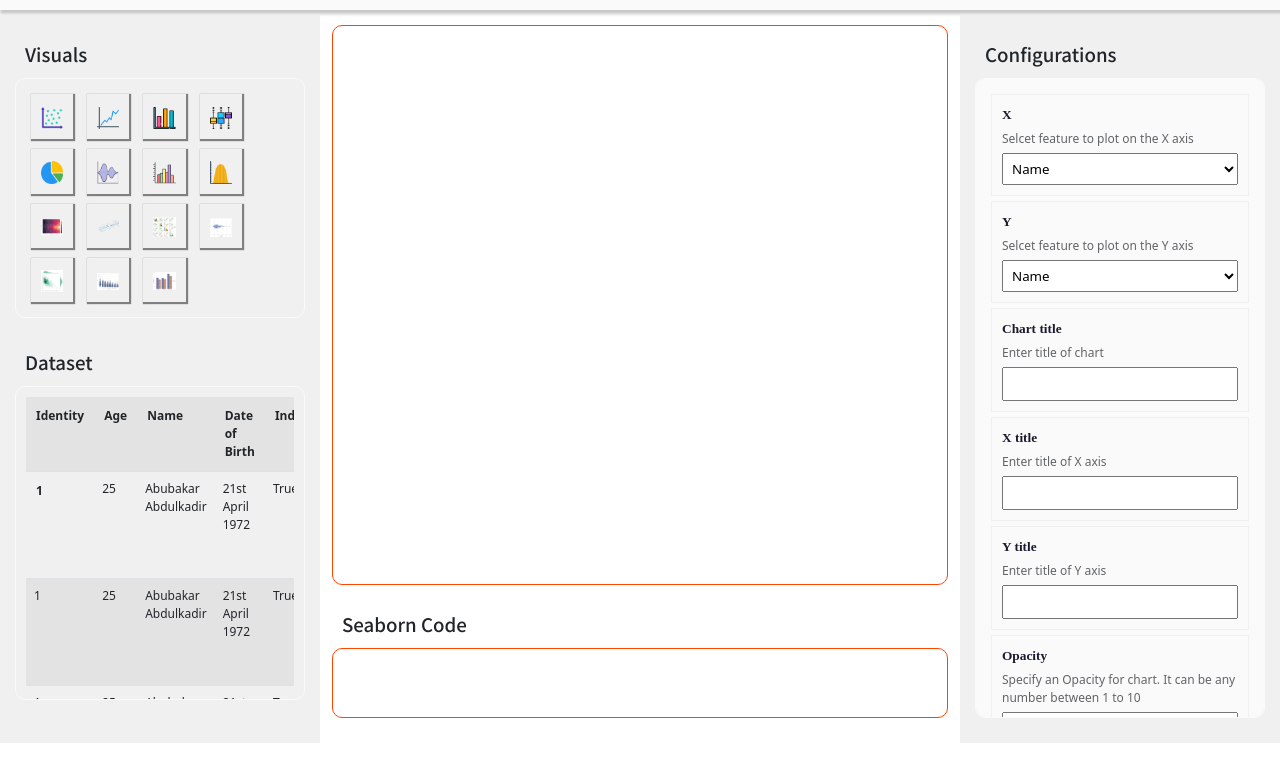
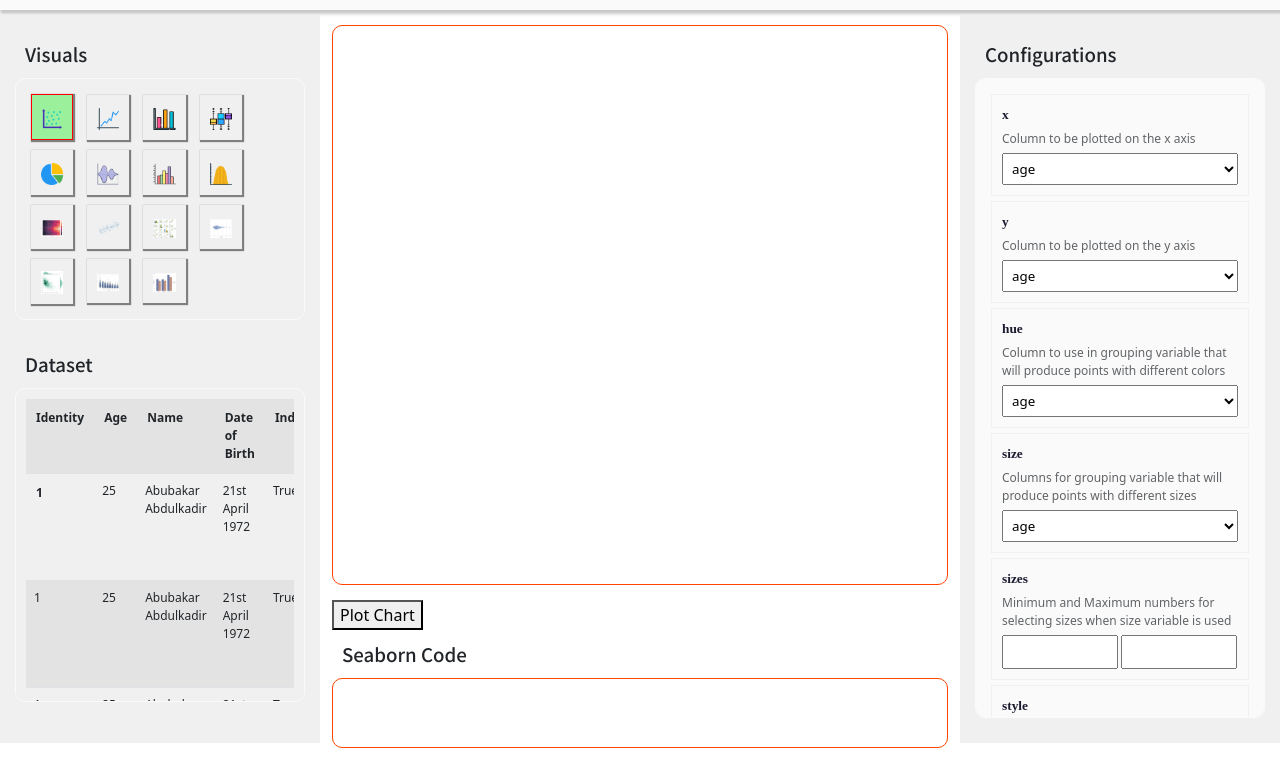
Before and after one commit to Abdul4code/Seaviz, a plain HTML site: page index.html in a window 1280 px wide. Both pictures are taken after a click on the element 52 px from the left and 170 px from the top of the page. Shown: the part 54-822 px from the top of the page. Before the commit the page ends 800 px from the top, so only its background shows below. Drawn offline with nearby package versions, Linux system fonts and the light colour scheme.

Commit message:
Javacsript to display chart configuration options

```diff
--- a/css/index.css
+++ b/css/index.css
@@ -130,3 +130,12 @@ input[type=color]{
     width: 40px;
     height: 30px;
 }
+
+.active {
+    background-color: rgb(155, 240, 155);
+    border: 1px solid red;
+}
+
+.half {
+    width: 49% !important;
+}
--- a/index.html
+++ b/index.html
@@ -13,7 +13,9 @@
         <link rel="stylesheet" href="css/index.css" />
         <!---- JS -->
         <script src="https://cdn.jsdelivr.net/npm/bootstrap@5.2.2/dist/js/bootstrap.min.js" integrity="sha384-IDwe1+LCz02ROU9k972gdyvl+AESN10+x7tBKgc9I5HFtuNz0wWnPclzo6p9vxnk" crossorigin="anonymous"></script>
-        <script src="https://code.jquery.com/jquery-3.6.1.js" integrity="sha256-3zlB5s2uwoUzrXK3BT7AX3FyvojsraNFxCc2vC/7pNI=" crossorigin="anonymous"></script>
+        <script src="https://code.jquery.com/jquery-3.6.1.js" crossorigin="anonymous"></script>
+        <script src="js/palete.js"></script>
+        <script src="js/plot.js"></script>
     </head>
     <body>
         <div class="container-fluid">
@@ -26,13 +28,13 @@
                     <div class="subsection-head"> Visuals </div>
                     <div class="subsection charts-type">
                         <div class="chart-cont">
-                            <div class="each-chart">
+                            <div class="each-chart" id="scatterplot">
                                 <img src="images/scatter.png" alt="" title="scatter plot">
                             </div>
-                            <div class="each-chart">
+                            <div class="each-chart" id="lineplot">
                                 <img src="images/line.png" alt="" title="Line plot">
                             </div>
-                            <div class="each-chart">
+                            <div class="each-chart" id="barplot">
                                 <img src="images/column.png" alt="" title="Bar Plot">
                             </div>
                             <div class="each-chart">
@@ -143,7 +145,7 @@
                     <div class="subsection screen-visual">
 
                     </div>
-
+                    <button id="plot"> Plot Chart </button>
                     <div class="subsection-head"> Seaborn Code </div>
                     <div class="subsection code">
 
--- /dev/null
+++ b/js/palete.js
@@ -0,0 +1,25 @@
+colors = [
+    "Accent", "Accent_r", "Blues", "Blues_r", "BrBG", "BrBG_r", "BuGn", "BuGn_r",
+    "BuPu", "BuPu_r", "CMRmap", "CMRmap_r", "Dark2", "Dark2_r", "GnBu", "GnBu_r",
+    "Greens", "Greens_r", "Greys", "Greys_r", "OrRd", "OrRd_r", "Oranges", "Oranges_r",
+    "PRGn", "PRGn_r", "Paired", "Paired_r", "Pastel1", "Pastel1_r", "Pastel2", "Pastel2_r",
+    "PiYG", "PiYG_r", "PuBu", "PuBuGn", "PuBuGn_r", "PuBu_r", "PuOr", "PuOr_r", "PuRd",
+    "PuRd_r", "Purples", "Purples_r", "RdBu", "RdBu_r", "RdGy", "RdGy_r", "RdPu", "RdPu_r",
+    "RdYlBu", "RdYlBu_r", "RdYlGn", "RdYlGn_r", "Reds", "Reds_r", "Set1", "Set1_r",
+    "Set2", "Set2_r", "Set3", "Set3_r", "Spectral", "Spectral_r", "Wistia", "Wistia_r",
+    "YlGn", "YlGnBu", "YlGnBu_r", "YlGn_r", "YlOrBr", "YlOrBr_r", "YlOrRd", "YlOrRd_r",
+    "afmhot", "afmhot_r", "autumn", "autumn_r", "binary", "binary_r", "bone", "bone_r",
+    "brg", "brg_r", "bwr", "bwr_r", "cividis", "cividis_r", "cool", "cool_r", "coolwarm",
+        "coolwarm_r", "copper", "copper_r", "crest", "crest_r", "cubehelix", "cubehelix_r",
+        "flag", "flag_r", "flare", "flare_r", "gist_earth", "gist_earth_r", "gist_gray",
+        "gist_gray_r", "gist_heat", "gist_heat_r", "gist_ncar", "gist_ncar_r", "gist_rainbow",
+        "gist_rainbow_r", "gist_stern", "gist_stern_r", "gist_yarg", "gist_yarg_r", "gnuplot",
+        "gnuplot2", "gnuplot2_r", "gnuplot_r", "gray", "gray_r", "hot", "hot_r", "hsv",
+        "hsv_r", "icefire", "icefire_r", "inferno", "inferno_r", "jet", "jet_r", "magma",
+        "magma_r", "mako", "mako_r", "nipy_spectral", "nipy_spectral_r", "ocean", "ocean_r",
+        "pink", "pink_r", "plasma", "plasma_r", "prism", "prism_r", "rainbow", "rainbow_r",
+         "rocket", "rocket_r", "seismic", "seismic_r", "spring", "spring_r", "summer", "summer_r",
+          "tab10", "tab10_r", "tab20", "tab20_r", "tab20b", "tab20b_r", "tab20c", "tab20c_r",
+           "terrain", "terrain_r", "turbo", "turbo_r", "twilight", "twilight_r", "twilight_shifted",
+            "twilight_shifted_r", "viridis", "viridis_r", "vlag", "vlag_r", "winter", "winter_r"
+]
--- /dev/null
+++ b/js/plot.js
@@ -0,0 +1,111 @@
+chart = 'scatterplot'
+/********************************* Function to display chaart configutations **********************************/
+function display_properties(props){
+    var form = ''
+
+    for(var i = 0; i < props.length; i++){
+        prop_name = props[i]['name']
+        prop_field = props[i]['field']
+        prop_desc = props[i]['desc']
+
+        var each_conf = `<div class="each-conf">
+                                <div class="conf-label"> ${ prop_name } </div>
+                                <div class="conf-desc"> ${prop_desc } </div>`
+        console.log()
+
+        if(prop_field == 'select'){
+            var input = `<select id="value_${prop_name}"> `
+            if(props[i]['values'] == 'columns'){
+                columns = JSON.parse(localStorage['columns'])
+            }else if(props[i]['values'] == 'colors'){
+                columns = colors
+            }else{
+                columns = props[i]['values']
+            }
+
+            for(var j = 0;  j < columns.length; j++){
+                input = input + `<option value="${columns[j]}"> ${columns[j]} </option>`
+            }
+
+            input = input + "</select>"
+
+        }else if(prop_field == 'text'){
+            var input = `<input type="text" value="" />`
+        }else if(prop_field == 'number'){
+            min = props[i]['min']
+            max = props[i]['max']
+            step = props[i]['step']
+            if(props[i]['type'] == 'MinMax'){
+                var input = `<input type="number" class="half" min=${min} max=${max} step=${step} value="" id="value_${prop_name}" half='lower'/>
+                        <input type="number" class="half" min=${min} max=${max} step=${step} value="" id="value_${prop_name}" half='upper'/>
+                `
+            }else{
+                var input = `<input type="number" class="half" min=${min} max=${max} step=${step} value="" id="value_${prop_name}"/>`
+            }
+        }
+
+        each_conf = each_conf + input + "</div>"
+        form = form + each_conf
+    }
+
+
+    $('.sub-conf')[0].innerHTML = form
+}
+
+/* Function to save dataset columns in local variable ***************************************************/
+function set_dataset(df_name, columns){
+    localStorage['columns'] = JSON.stringify(columns)
+    localStorage['df_name'] = df_name
+}
+
+
+/*************** Function to get chart settings *********************************************************/
+function get_config(props){
+    settings = {}
+
+    for(var i = 0; i < props.length; i++){
+        prop_name = props[i]['name']
+        prop_field = props[i]['field']
+
+        if(prop_field == 'number'){
+            if(props[i]['type'] == 'MinMax'){
+                value = 3
+            }
+        }else{
+            value = $('#value_'+prop_name).val()
+        }
+
+        settings.update()
+    }
+
+}
+
+$(document).ready(
+    function(){
+    // Save all the dataset column for use
+    set_dataset('nonesense', ['age', 'color', 'name', 'fish', 'tank', 'light'])
+
+    // Listen to visual selection
+    $(document).on('click', '.each-chart', function(){
+        // remove all highlight from charts
+        $('.each-chart').removeClass('active')
+
+        // highlight the selected chart
+        $(this).addClass('active')
+
+        // get the selected chart
+        chart = $(this).attr('id')
+
+        properties = $.getJSON('js/'+chart+'.json', function(props){
+            display_properties(props)
+        })
+
+    })
+
+    // Listen to plot request
+    $(document).on('click', '#plot', function(){
+        properties = $.getJSON('js/'+chart+'.json', function(props){
+            get_config(props)
+        })
+    })
+})
--- /dev/null
+++ b/js/scatterplot.json
@@ -0,0 +1,73 @@
+[
+    {
+        "name" : "x",
+        "field" : "select",
+        "values": "columns",
+         "desc" : "Column to be plotted on the x axis",
+         "required": "True"
+    },
+    {
+        "name" : "y",
+        "field" : "select",
+        "values": "columns",
+         "desc" : "Column to be plotted on the y axis",
+         "required": "True"
+    },
+
+    {
+        "name" : "hue",
+        "field" : "select",
+        "values": "columns",
+         "desc" : "Column to use in grouping variable that will produce points with different colors",
+         "required": "False",
+        "Default": "None"
+    },
+
+    {
+        "name" : "size",
+        "field" : "select",
+        "values" : "columns",
+         "desc" : "Columns for grouping variable that will produce points with different sizes",
+         "required": "False",
+        "Default": "None"
+    },
+
+    {
+        "name" : "sizes",
+        "field" : "number",
+        "type": "MinMax",
+        "min": 1,
+        "max": 300,
+        "step": 1,
+         "desc" : "Minimum and Maximum numbers for selecting sizes when size variable is used",
+         "required": "False",
+        "Default": "None"
+    },
+
+    {
+        "name" : "style",
+        "field" : "select",
+        "values": "columns",
+         "desc" : "Column to group variable that will produce points with different markers",
+         "required": "False",
+        "Default": "None"
+    },
+
+    {
+        "name" : "palete",
+        "field" : "select",
+        "values": "colors",
+         "desc" : "Choosing the colors to use when mapping the hue semantic.",
+         "required": "False",
+        "Default": "None"
+    },
+
+    {
+        "name" : "legend",
+        "field" : "select",
+        "values": ["auto", "brief", "full", "False"],
+         "desc" : "Method for choosing the colors to use when mapping the hue semantic.",
+         "required": "False",
+        "Default": "None"
+    }
+]
```
Also changed, not shown: js/lineplot.json (added, +103 -0 lines), images/data-scientist-cover-letter-sample.jpg (added).
